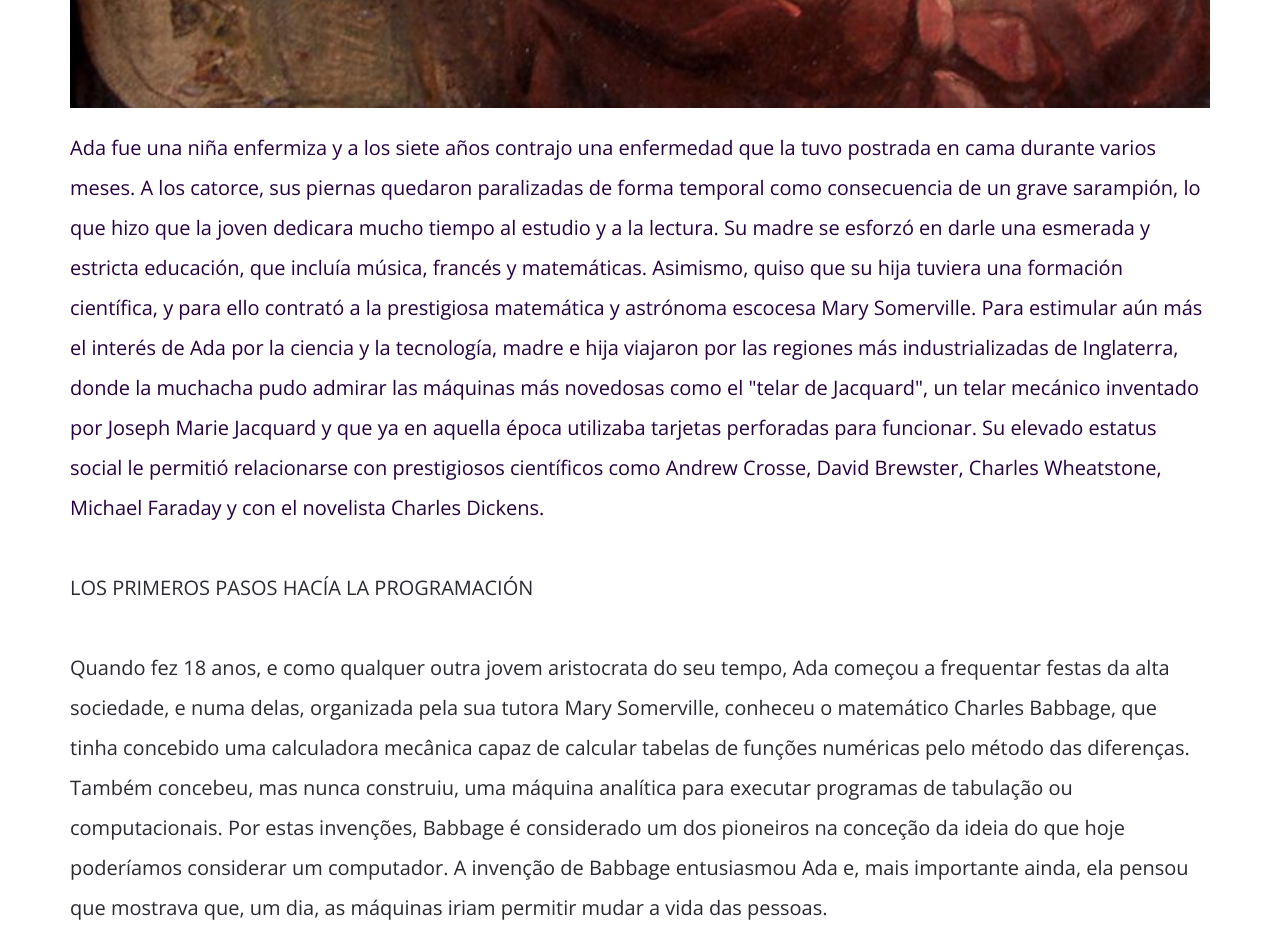
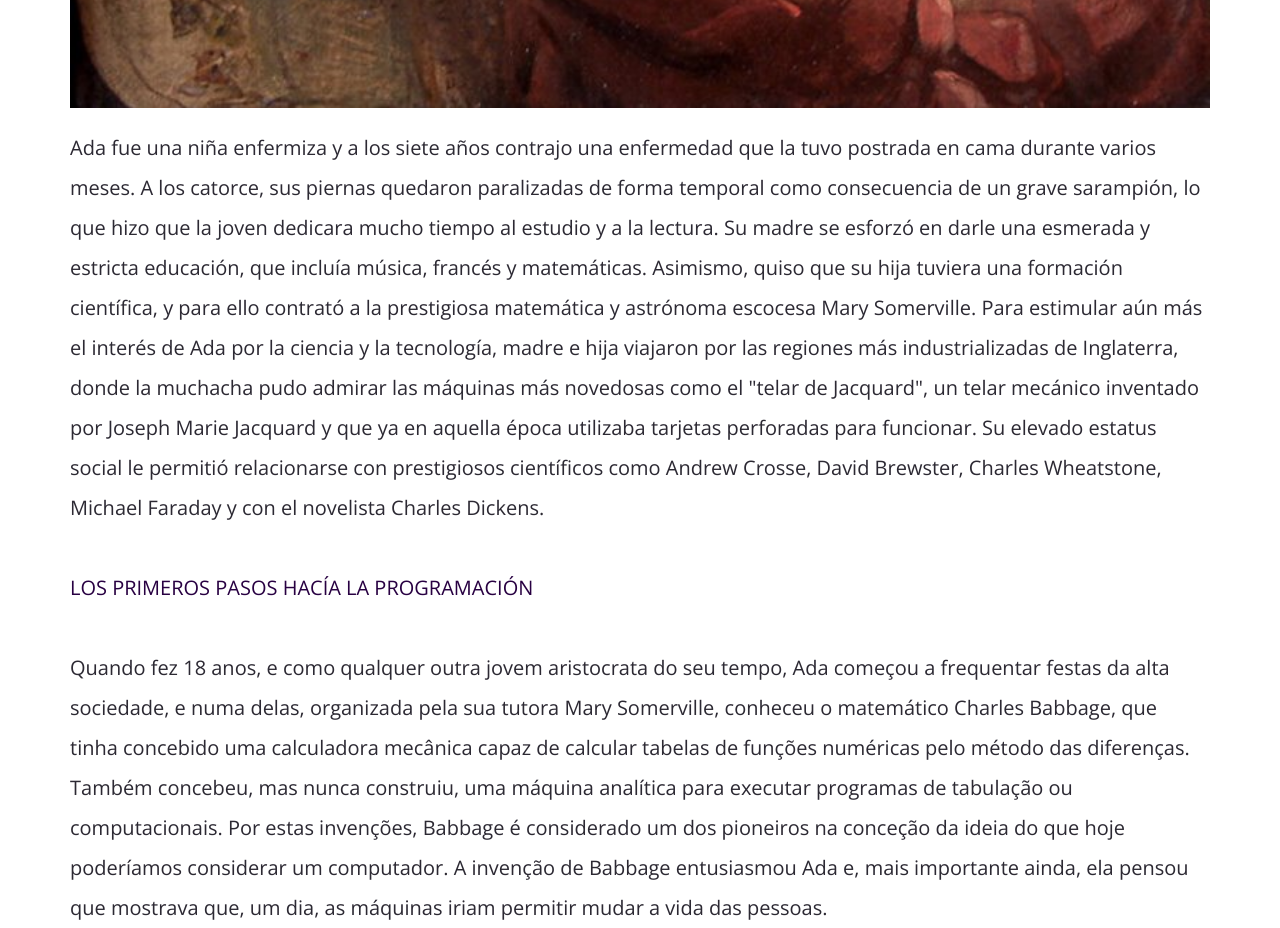
Before and after one commit to SihomaSa/ada-lovelace-page-main, a plain HTML site: page index1.html in a window 1280 px wide. Shown: the part 2220-3148 px from the top of the page. Drawn offline with nearby package versions, Linux system fonts and the light colour scheme.

Commit message:
Nuevo comentario

```diff
--- a/index1.html
+++ b/index1.html
@@ -34,11 +34,10 @@
                 Augusta Ada King, Condessa de Lovelace, nasceu a 10 de dezembro de 1815, mas apenas um mês após o seu nascimento, devido a desentendimentos conjugais, a sua mãe abandonou a casa da família enquanto Lord Byron dormia, levando consigo a filha recém-nascida. Mais tarde, pediu o divórcio de Byron, aparentemente depois de saber que a meia-irmã do marido, Augusta Leigh (que deu o nome à criança), era também sua amante. Três meses depois, o próprio Byron teve de deixar Inglaterra, fugindo de credores e de numerosos escândalos. Ada nunca mais voltou a ver o pai, pois a mãe assegurou a sua custódia ameaçando Byron de que divulgaria os seus casos extraconjugais.
             </p>
             <img  src="img/ada-lovelace-child-portrait-somerville-college_ac3c7bae_800x703.jpg"/>
-            <p class="u-align-left u-text u-text-2" style="color:#280042;" >
+            <p class="u-align-left u-text u-text-2"  >
                 Ada fue una niña enfermiza y a los siete años contrajo una enfermedad que la tuvo postrada en cama durante varios meses. A los catorce, sus piernas quedaron paralizadas de forma temporal como consecuencia de un grave sarampión, lo que hizo que la joven dedicara mucho tiempo al estudio y a la lectura. Su madre se esforzó en darle una esmerada y estricta educación, que incluía música, francés y matemáticas. Asimismo, quiso que su hija tuviera una formación científica, y para ello contrató a la prestigiosa matemática y astrónoma escocesa Mary Somerville. Para estimular aún más el interés de Ada por la ciencia y la tecnología, madre e hija viajaron por las regiones más industrializadas de Inglaterra, donde la muchacha pudo admirar las máquinas más novedosas como el "telar de Jacquard", un telar mecánico inventado por Joseph Marie Jacquard y que ya en aquella época utilizaba tarjetas perforadas para funcionar. Su elevado estatus social le permitió relacionarse con prestigiosos científicos como Andrew Crosse, David Brewster, Charles Wheatstone, Michael Faraday y con el novelista Charles Dickens.
             </p>
-            <p class="u-align-left u-text u-text-2" >
-                LOS PRIMEROS PASOS HACÍA LA PROGRAMACIÓN</p>
+            <p class="u-align-left u-text u-text-2" style="color:#280042;">LOS PRIMEROS PASOS HACÍA LA PROGRAMACIÓN</p>
             <p class="u-align-left u-text u-text-2">
                 Quando fez 18 anos, e como qualquer outra jovem aristocrata do seu tempo, Ada começou a frequentar festas da alta sociedade, e numa delas, organizada pela sua tutora Mary Somerville, conheceu o matemático Charles Babbage, que tinha concebido uma calculadora mecânica capaz de calcular tabelas de funções numéricas pelo método das diferenças. Também concebeu, mas nunca construiu, uma máquina analítica para executar programas de tabulação ou computacionais. Por estas invenções, Babbage é considerado um dos pioneiros na conceção da ideia do que hoje poderíamos considerar um computador. A invenção de Babbage entusiasmou Ada e, mais importante ainda, ela pensou que mostrava que, um dia, as máquinas iriam permitir mudar a vida das pessoas.</p>
             <img  src="img/charlesbabbage_f6c416d4_363x430.jpg"/>
```
